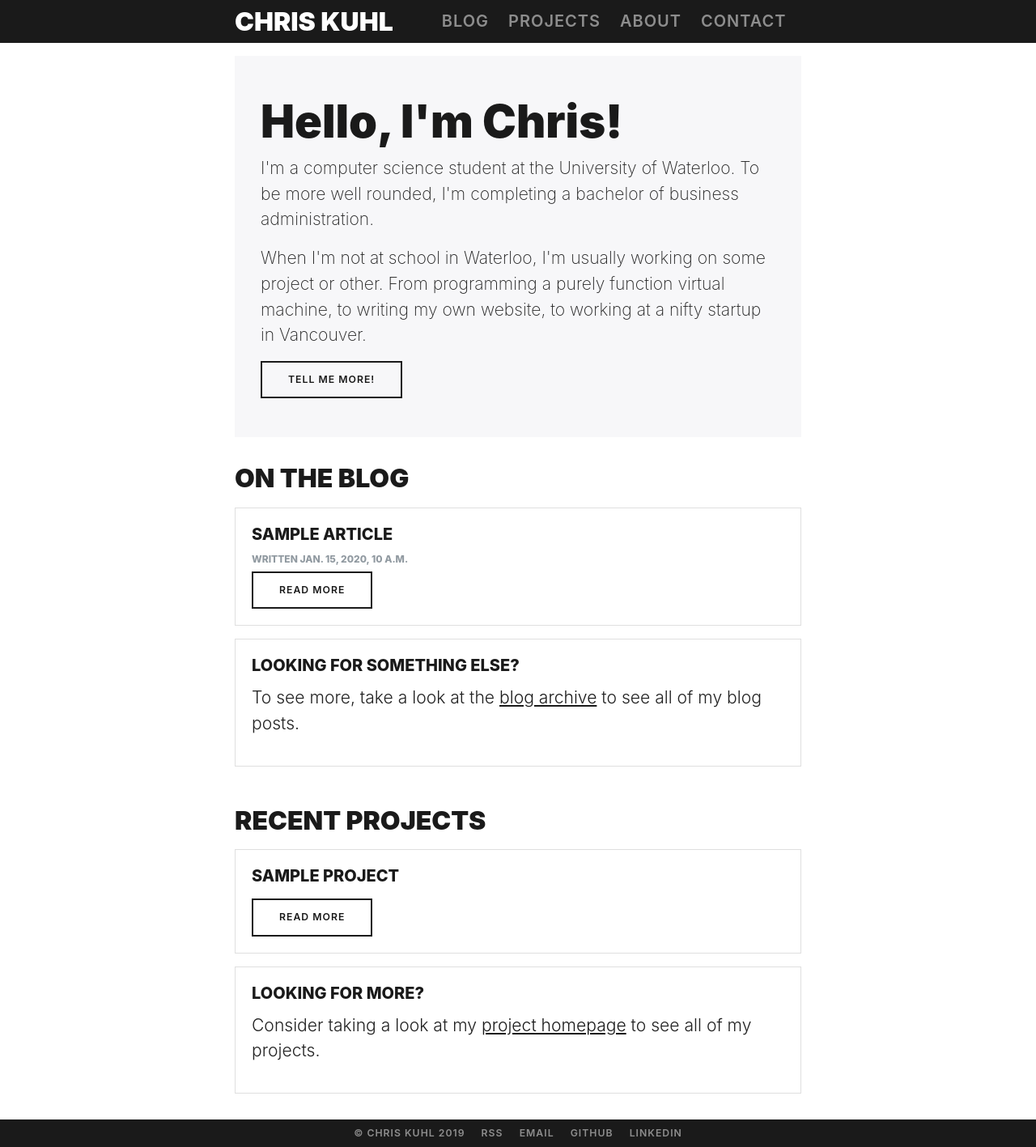
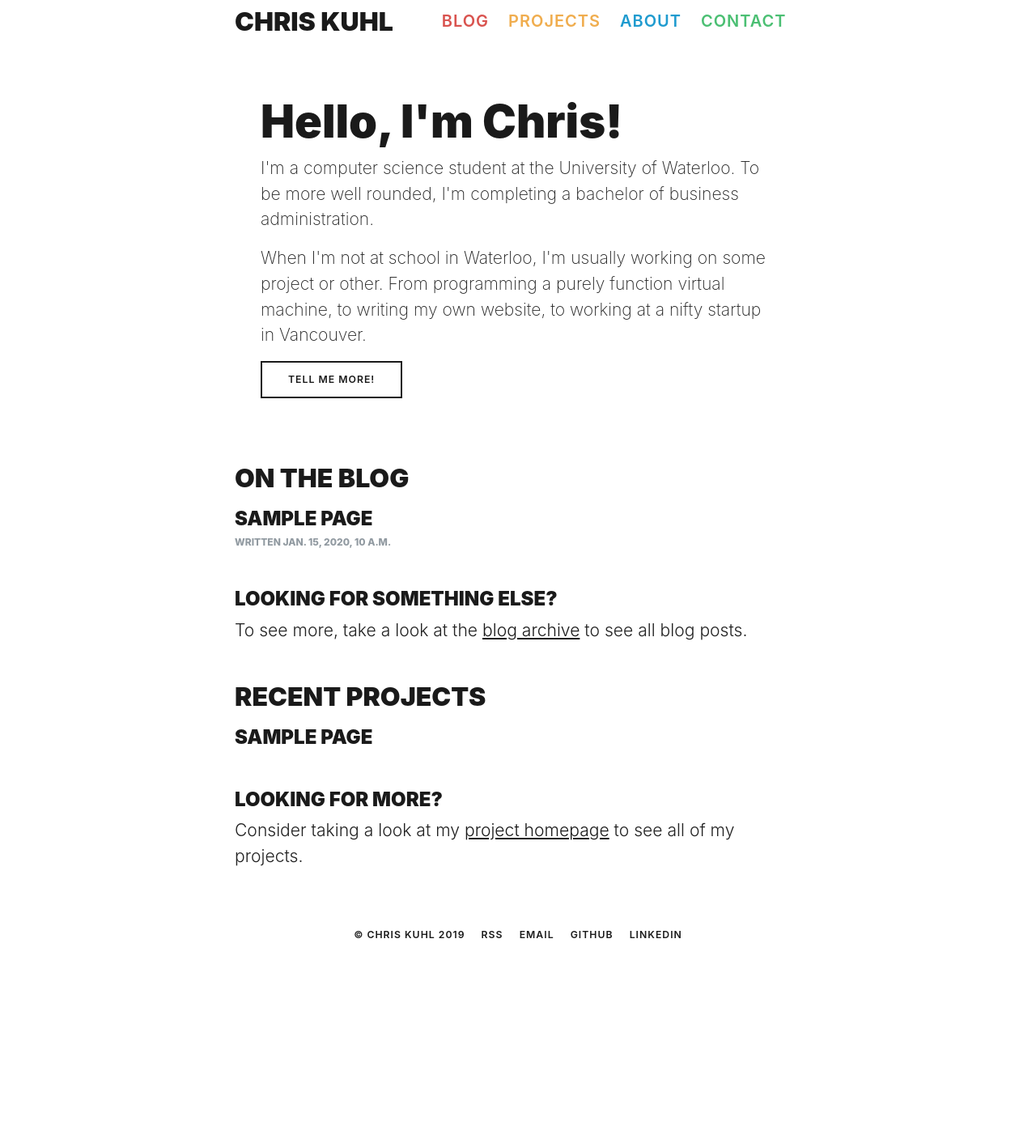
Before and after one commit to ckuhl/ckuhl.com, a Django app: template ckuhl/templates/core/home.html in a window 1280 px wide. Shown: the whole page at 81% size. After the commit the page ends 1159 px from the top, so only its background shows below. Run offline with Django 3.2, Linux system fonts and the light colour scheme; the template is opened without the code that fills it: most values are stand-ins (such as "Sample title", 1, 10 or a date in 2020); some libraries are stand-ins or nearby versions.

Commit message:
[style] Update site style

```diff
--- a/ckuhl/portfolio/views.py
+++ b/ckuhl/portfolio/views.py
@@ -7,14 +7,13 @@ from django.shortcuts import render
 
 from .models import PortfolioProject
 
-
 log = logging.getLogger(__name__)
 
 
 def index(request):
     """Listing of my interesting projects"""
     context = {
-        'projects': PortfolioProject.objects.values()
+        'flatpages': PortfolioProject.objects.values()
             .filter(published=True)
             .order_by('-date'),
     }
@@ -28,7 +27,7 @@ def project(request, project_url):
     except PortfolioProject.DoesNotExist:
         raise Http404("The project you are looking for does not exist")
 
-    return render(request, 'portfolio/project.html', context={'post': fp})
+    return render(request, 'portfolio/project.html', context={'page': fp})
 
 
 def project_res(request, project_url, res_url):
--- a/ckuhl/templates/_base/container.html
+++ b/ckuhl/templates/_base/container.html
@@ -58,7 +58,7 @@
 {% block post_css %}{% endblock %}
 
 <!-- Lazy JS -->
-{# TODO <script src="{% url 'analytics:script' %}" type="text/javascript"></script>#}
+{# TODO <script src="{% url 'analytics:script' %}" type="text/javascript"></script> #}
 <script src="{% static 'js/jquery-3.3.1.min.js' %}" defer></script>
 <script src="{% static 'js/bootstrap.bundle.min.js' %}" defer></script>
 {% block post_js %}{% endblock %}
--- a/ckuhl/templates/_base/footer.html
+++ b/ckuhl/templates/_base/footer.html
@@ -1,4 +1,4 @@
-<nav id="footer" class="navbar navbar-dark bg-primary navbar-bottom mt-3 p-0">
+<nav id="footer" class="navbar navbar navbar-bottom mt-3 p-0">
     <div class="mx-auto">
         <a href="{% url 'core:about' %}" class="navbar-link navbar-text mx-2">© Chris Kuhl <script>document.write(new Date().getFullYear().toString())</script></a>
         <a href="{% url 'blog:rss' %}" class="navbar-link navbar-text mx-2">RSS</a>
--- a/ckuhl/templates/_base/header.html
+++ b/ckuhl/templates/_base/header.html
@@ -1,17 +1,17 @@
 {% load static %}
-<nav class="navbar navbar-expand-lg navbar-dark bg-primary">
+<nav class="navbar navbar-expand-lg navbar">
     <div class="container">
         <a class="navbar-brand" href="{% url 'core:home' %}">Chris Kuhl</a>
-        <button class="navbar-toggler" type="button" data-toggle="collapse" data-target="#navbarSupportedContent"
+        <button class="navbar-toggler navbar-light" type="button" data-toggle="collapse" data-target="#navbarSupportedContent"
                 aria-controls="navbarSupportedContent" aria-expanded="false" aria-label="Toggle navigation">
             <span class="navbar-toggler-icon"></span>
         </button>
         <div class="collapse navbar-collapse" id="navbarSupportedContent">
             <ul class="navbar-nav mr-auto">
-                <li class="nav-item"><a class="nav-link" href="{% url 'blog:index' %}">Blog</a></li>
-                <li class="nav-item"><a class="nav-link" href="{% url 'portfolio:index' %}">Projects</a></li>
-                <li class="nav-item"><a class="nav-link" href="{% url 'core:about' %}">About</a></li>
-                <li class="nav-item"><a class="nav-link" href="{% url 'core:contact' %}">Contact</a></li>
+                <li class="nav-item"><a class="nav-link text-danger" href="{% url 'blog:index' %}">Blog</a></li>
+                <li class="nav-item"><a class="nav-link text-warning" href="{% url 'portfolio:index' %}">Projects</a></li>
+                <li class="nav-item"><a class="nav-link text-info" href="{% url 'core:about' %}">About</a></li>
+                <li class="nav-item"><a class="nav-link text-success" href="{% url 'core:contact' %}">Contact</a></li>
             </ul>
         </div>
     </div>
--- a/ckuhl/templates/core/home.html
+++ b/ckuhl/templates/core/home.html
@@ -3,7 +3,7 @@
 {% block title %}Chris Kuhl{% endblock %}
 {% block content %}
 <section class="mt-3">
-        <div class="jumbotron py-5">
+    <div class="jumbotron bg-transparent py-5">
         <h1 class="display-4">Hello, I'm Chris!</h1>
         <p>
             I'm a computer science student at the University of Waterloo. To be more well rounded, I'm completing a
@@ -19,53 +19,43 @@
 
 <section class="mb-5">
     <h1 class="h1 mb-3">On the Blog</h1>
-        {% for a in articles %}
-            <div class="card my-3">
-                <div class="card-body">
-                    <h2 class="h4 card-title"><a href="{% url 'blog:post' a.url %}">{{ a.title }}</a></h2>
-                    <h3 class="h6 text-muted">Written <span>{{ a.date }}</span></h3>
-                    {{ a.body|truncateparas_html|safe }}
-                    <a class="btn btn-outline-primary" href="{% url 'blog:post' a.url %}">Read more</a>
-                </div>
+    {% for page in blog_flatpages %}
+    <div class="mb-5">
+        <h2 class="h3"><a href="{% url 'blog:post' page.url %}">{{ page.title }}</a></h2>
+        <h3 class="h6 text-muted">Written <span>{{ page.date }}</span></h3>
+        {{ page.body|truncateparas_html|safe }}
     </div>
     {% empty %}
     <p>Nothing here! Something must have gone wrong...</p>
     {% endfor %}
-        {% if articles %}
-            <div class="card my-3">
-                <div class="card-body">
-                    <h2 class="h4 card-title"><a href="{% url 'blog:index' %}">Looking for something else?</a></h2>
+    {% if blog_flatpages %}
+    <div class="my-3">
+        <h2 class="h3"><a href="{% url 'blog:index' %}">Looking for something else?</a></h2>
         <p>To see more, take a look at the
-                        <a href="{% url 'blog:index' %}">blog archive</a> to see all of my blog posts.
+            <a href="{% url 'blog:index' %}">blog archive</a> to see all blog posts.
         </p>
-                </div>
     </div>
     {% endif %}
 </section>
 
 <section>
-        <h1 class="h1 my-3">Recent projects</h1>
-        {% for p in projects %}
-            <div class="card my-3">
-                <div class="card-body">
-                    <h2 class="h4 card-title"><a
-                            href="{% url 'portfolio:project' p.url %}">{{ p.title }}</a></h2>
-                    <p>{{ p.body|truncateparas_html|safe }}</p>
-                    <a class="btn btn-outline-primary" href="{% url 'portfolio:project' p.url %}">Read more</a>
-                </div>
+    <h1 class="h1 mb-3">Recent projects</h1>
+    {% for page in portfolio_flatpages %}
+    <div class="mb-5">
+        <h2 class="h3"><a
+                href="{% url 'portfolio:project' page.url %}">{{ page.title }}</a></h2>
+        <p>{{ page.body|truncateparas_html|safe }}</p>
     </div>
     {% empty %}
     <p>Nothing here! Something must have gone wrong...</p>
     {% endfor %}
-        {% if projects %}
-            <div class="card my-3">
-                <div class="card-body">
-                    <h2 class="h4 card-title"><a href="{% url 'portfolio:index' %}">Looking for more?</a></h2>
+    {% if portfolio_flatpages %}
+    <div class="my-5">
+        <h2 class="h3"><a href="{% url 'portfolio:index' %}">Looking for more?</a></h2>
         <p>Consider taking a look at my <a href="{% url 'portfolio:index' %}">project homepage</a> to see
             all of my projects.
         </p>
     </div>
-            </div>
     {% endif %}
 </section>
 {% endblock %}
```
Also changed, not shown: ckuhl/blog/views.py (+8 -9 lines), ckuhl/core/views.py (+6 -6 lines), ckuhl/templates/blog/archive.html (+4 -4 lines), ckuhl/templates/blog/category.html (+6 -8 lines), ckuhl/templates/blog/home.html (+7 -11 lines), ckuhl/templates/blog/post.html (+13 -13 lines), ckuhl/templates/blog/tagged.html (+4 -4 lines), ckuhl/templates/portfolio/home.html (+5 -9 lines), ckuhl/templates/portfolio/project.html (+5 -5 lines). Lines whose indentation alone changed are shown as unchanged.
